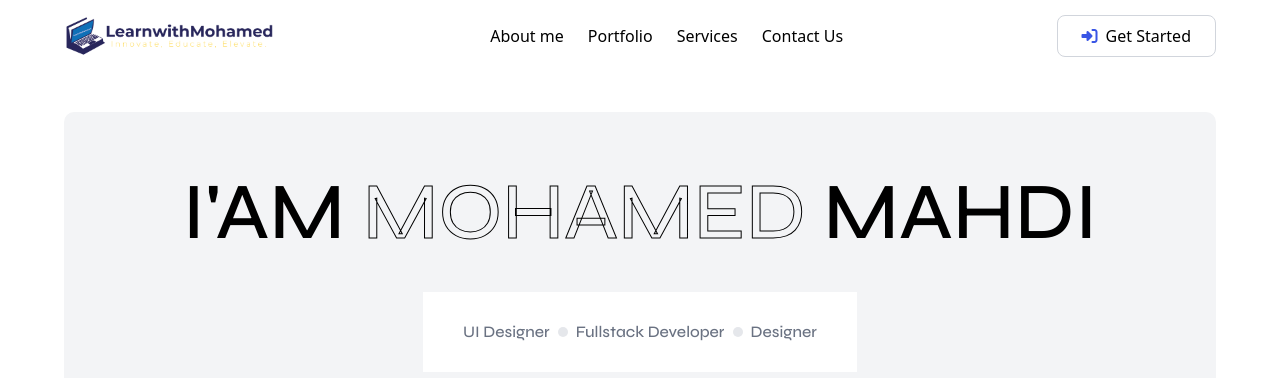
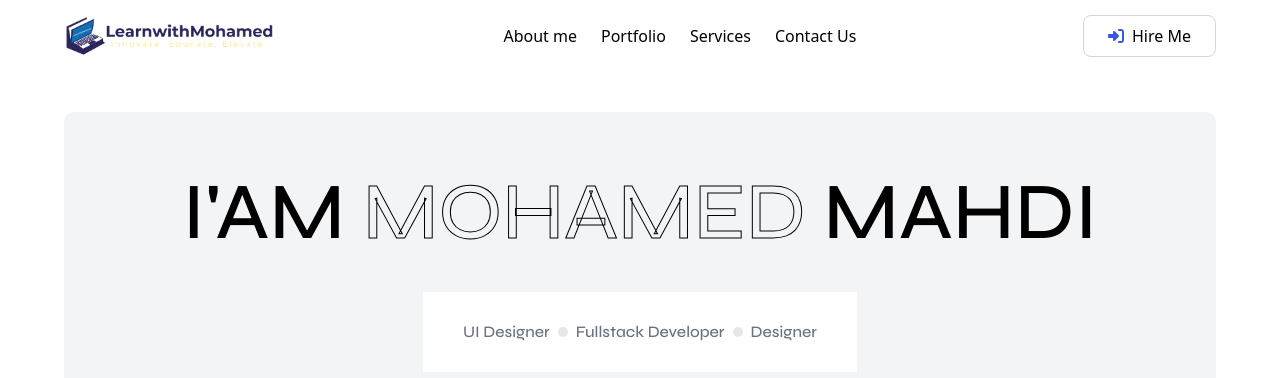
Before and after one commit to Maxamed459/My-Portfolio, a React (Vite) app: page / in a window 1280 px wide. Shown: the top 378 px of the page. Built offline with nearby package versions, Linux system fonts and the light colour scheme.

Commit message:
modified something

```diff
--- a/src/components/Header.jsx
+++ b/src/components/Header.jsx
@@ -35,7 +35,7 @@ const Header = () => {
                 </div>
                 <button className="hidden lg:flex items-center gap-2 border border-gray-300 hover:border-gray-500 px-6 py-2 rounded-lg">
                     <i className="fa-solid fa-right-to-bracket text-[#3955E5]"></i>
-                    <span>Get Started</span>
+                    <span>Hire Me</span>
                 </button>
 
                 {/* Mobile Menu Button */}
@@ -45,7 +45,7 @@ const Header = () => {
 
                 {/* Mobile Navigation */}
                 {isNavOpen && (
-                    <div className="fixed z-10 lg:hidden inset-0 p-3 bg-white">
+                    <div className="fixed z-10 lg:hidden inset-0 py-3 px-7 bg-white">
                         <div className="flex justify-between items-center">
                             <Link to="/" className="flex items-center gap-2">
                                 <img src={Logo} className="h-10 w-auto" alt="logo" />
@@ -70,7 +70,7 @@ const Header = () => {
                         <div className="h-[1px] bg-gray-300"></div>
                         <button className="w-full flex mt-6 items-center gap-2 hover:bg-gray-50 px-6 py-2 rounded-lg">
                             <i className="fa-solid fa-right-to-bracket text-[#3955E5]"></i>
-                            <span>Login</span>
+                            <span>Hire Me</span>
                         </button>
                     </div>
                 )}
```
